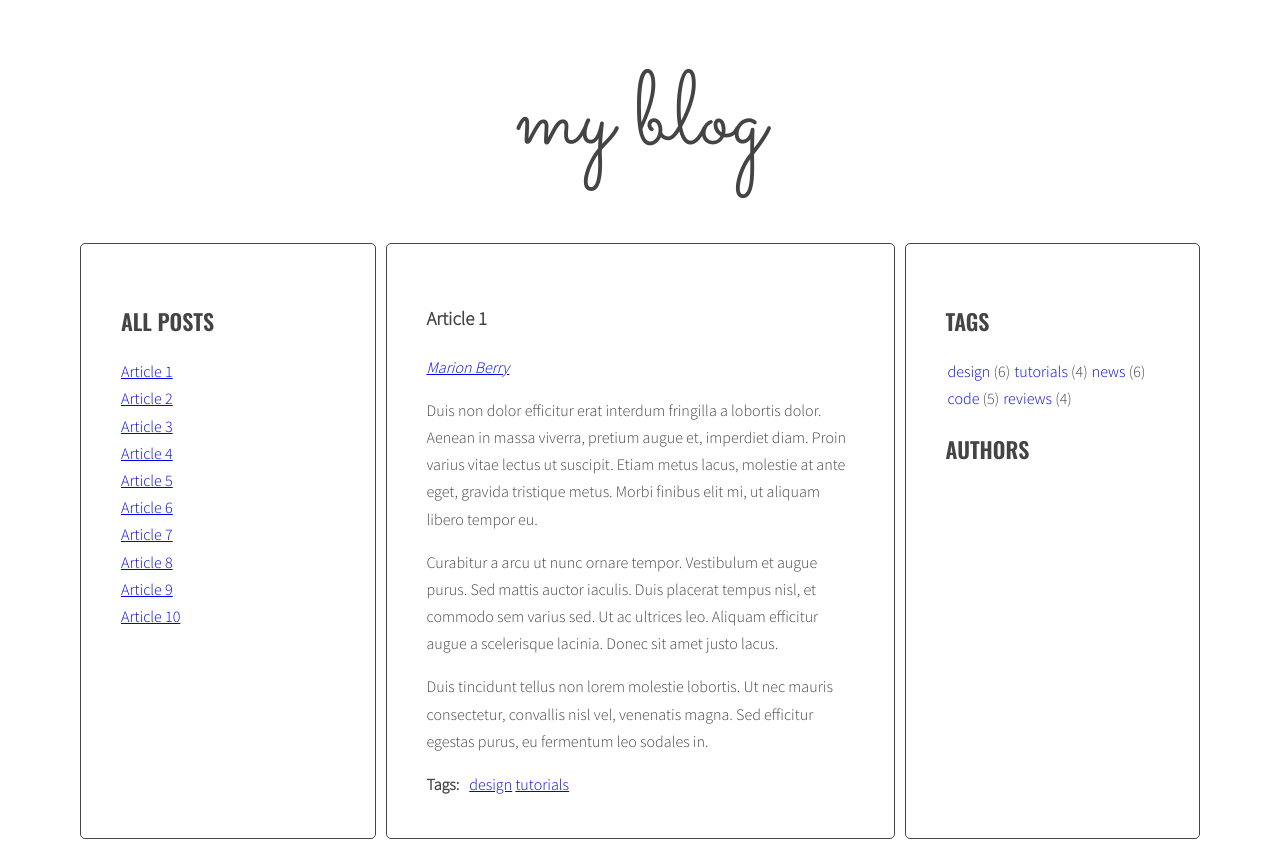
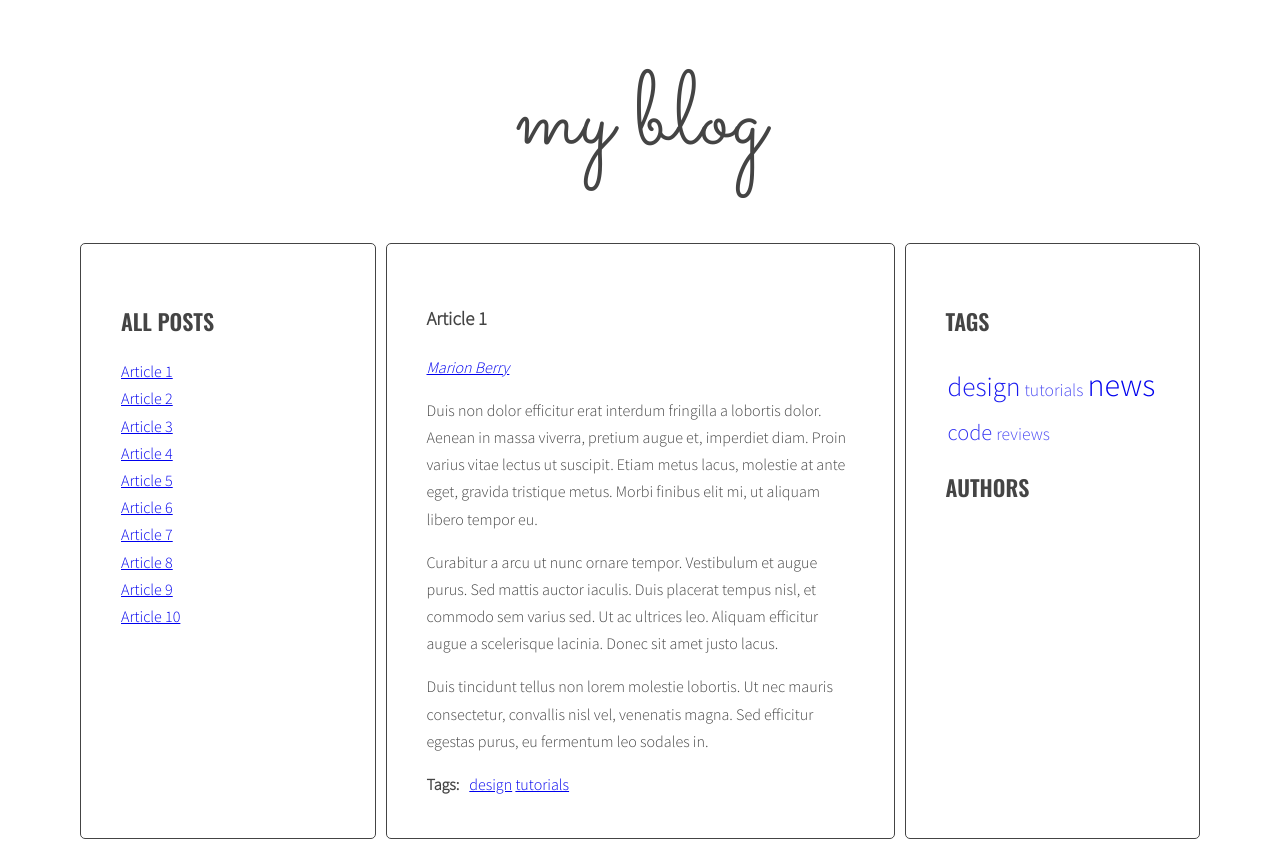
Before and after one commit to DawidParciak/javascript-blog, a website: page index.html in a window 1280 px wide. Drawn offline with nearby package versions, Linux system fonts and the light colour scheme; files that its build step writes are made by us from their sources.

Commit message:
Finish tags cloud

```diff
--- a/index.html
+++ b/index.html
@@ -65,7 +65,7 @@
                   </ul>
                 </div>
               </article>
-              <article class="post" id="article-4" data-tags="tutorials code design" data-author="Kitty Toebean">
+              <article class="post" id="article-4" data-tags="tutorials code design news" data-author="Kitty Toebean">
                 <h3 class="post-title">Article 4</h3>
                 <p class="post-author"></p>
                 <div class="post-content">
--- a/js/script.js
+++ b/js/script.js
@@ -48,7 +48,7 @@ const optArticleSelector = '.post',
   optArticleTagsSelector = '.post-tags .list',
   optArticleAuthorSelector = '.post-author',
   optTagsListSelector = '.tags.list',
-  optCloudClassCount = '5',
+  optCloudClassCount = '4',
   optCloudClassPrefix = 'tag-size-';
 
 
@@ -209,7 +209,7 @@ function generateTags(){
 
     /* [NEW] generate code of a link and add it to allTagsHTML */
 
-    const tagLinkHTML ='<li><a class="' + optCloudClassPrefix + calculateTagClass(allTags[tag], tagsParams) + '" href="#tag-' + tag + '">' + tag + '</a>' + ' (' + allTags[tag] + ')' +'</li>';
+    const tagLinkHTML ='<li><a class="' + calculateTagClass(allTags[tag], tagsParams) + '" href="#tag-' + tag + '">' + tag + '</a></li>';
     console.log('tagLinkHTML:', tagLinkHTML);
 
     allTagsHTML += tagLinkHTML;
```
